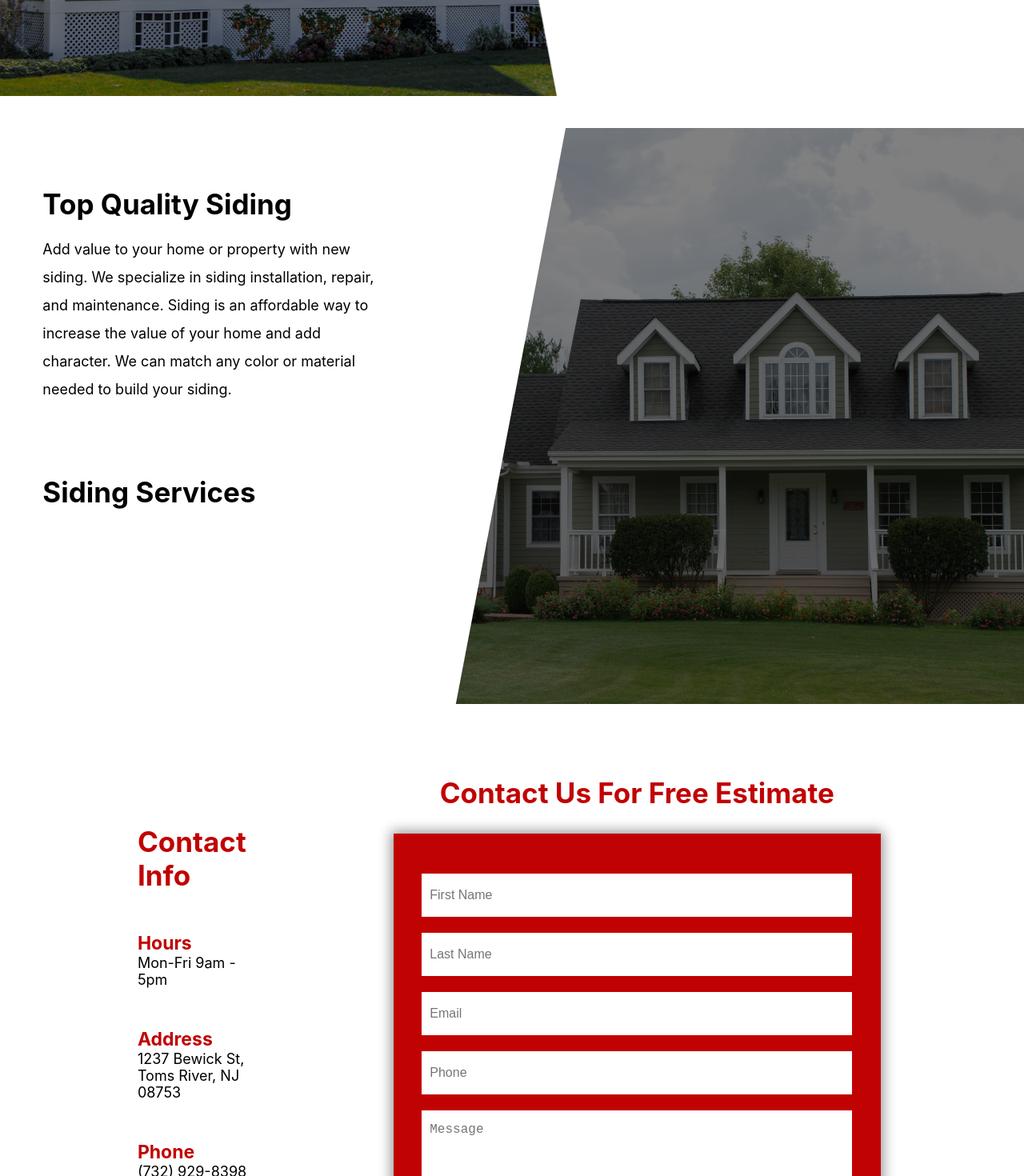
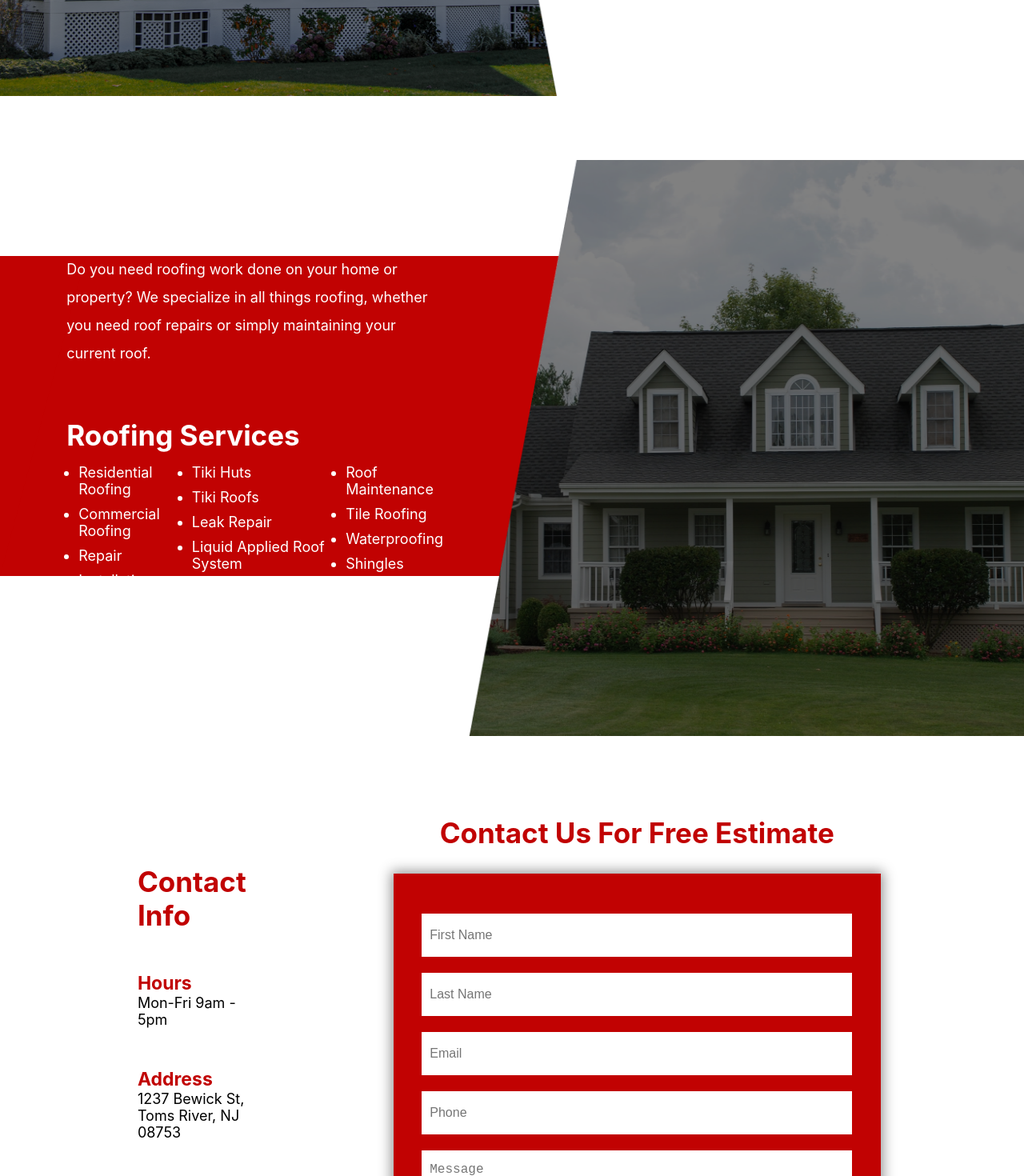
Before and after one commit to danlaratta/Roofing-Website-Redesign, a React (Create React App) app in the folder frontend/: page / in a window 1280 px wide. Shown: the part 2280-3750 px from the top of the page at 80% size. Built offline with nearby package versions, Linux system fonts and the light colour scheme.

Commit message:
scroll issue fix

```diff
--- a/frontend/src/components/Footer.jsx
+++ b/frontend/src/components/Footer.jsx
@@ -2,7 +2,6 @@ import React from 'react'
 import styled from 'styled-components/macro'
 import LogoImg from '../assets/logo1.png'
 import { Link } from 'react-scroll'
-import { HiOutlineLocationMarker, HiOutlinePhone, HiOutlineMail } from 'react-icons/hi'
 
 const Container = styled.div`
     width: 100%;
@@ -24,21 +23,10 @@ const Section = styled.div`
     justify-content: space-around;
 `
 
-const SectionItem = styled.div`
-    display: flex;
-    align-items: center;
-    gap: 0.5rem;
-`
-
 const LogoLink = styled(Link)`
     cursor: pointer;
     color: #fff;
     padding-left: 2rem;
-`
-
-const Icon = styled.div`
-    color: #fff;
-    font-size: 2rem;
 `
 
 const Text = styled.span`
@@ -51,26 +39,15 @@ const Footer = () => {
         <Container id='contact'>
             <Wrapper>
                 <Section>
-                    <SectionItem>
                     <LogoLink to="hero" spy={true} smooth={true} offset={0} duration={500}>
                         <img src={LogoImg} alt='logo' style={{width: '70%'}} />
                     </LogoLink>
-                    </SectionItem>
 
-                    <SectionItem>
-                        <Icon> <HiOutlineLocationMarker /> </Icon>
                     <Text> 1237 Bewick St, Toms River, NJ 08753 </Text>
-                    </SectionItem>
 
-                    <SectionItem>
-                        <Icon> <HiOutlinePhone /> </Icon>
                     <Text> (732) 929-8398 </Text>
-                    </SectionItem>
 
-                    <SectionItem>
-                        <Icon> <HiOutlineMail /> </Icon>
                     <Text> Advancedroofing96@gmail.com </Text>
-                    </SectionItem>
                 </Section>
 
             </Wrapper>
--- a/frontend/src/components/Navbar.jsx
+++ b/frontend/src/components/Navbar.jsx
@@ -8,8 +8,7 @@ import { motion } from 'framer-motion'
 const Container = styled.div`
     width: 100%;
     height: 10vh;
-    /* background-color: ${props => props.color === 1 ? "#fff" : "rbga(0, 0, 0, 0)"}; */
-    background-color: ${props => props.color === 1 ? "rgba(255, 255, 255, 0.5)" : "rbga(0, 0, 0, 0)"};
+    background-color: ${props => props.color === 1 ? "#fff" : "rbga(0, 0, 0, 0)"};
     position: fixed;
     z-index: 10;
     box-shadow: ${props => props.color === 1 ? "0rem 0.2rem 0.8rem #565656" : "none"};
--- a/frontend/src/pages/ContactSection.jsx
+++ b/frontend/src/pages/ContactSection.jsx
@@ -9,7 +9,7 @@ const Container = styled.div`
 `
 
 const Wrapper = styled(motion.div)`
-    min-height: 89vh;
+    min-height: 100vh;
     display: flex;
     position: relative;
 `
@@ -18,6 +18,7 @@ const ContactContainer = styled(motion.div)`
     flex: 3;
     display: flex;
     justify-content: flex-end;
+    margin-top: 5rem;
 `
 
 const Section = styled.div`
@@ -56,6 +57,7 @@ const Text = styled.span`
 `
 
 const FormContainer = styled(motion.div)`
+    margin-top: 5rem;
     flex: 9;
     width: 100%;
     display: flex;
@@ -274,7 +276,7 @@ const ContactSection = () => {
             x: 0,
             opacity: 1,
             transition: {
-                duration: 0.8,
+                duration: 0.7,
             }
         },
     }
--- a/frontend/src/pages/SidingSection.jsx
+++ b/frontend/src/pages/SidingSection.jsx
@@ -3,39 +3,70 @@ import styled from 'styled-components/macro'
 import SidingBG from '../assets/siding.png'
 import { motion } from 'framer-motion'
 
+
 const Container = styled.div`
     min-height: 100vh;
     width: 100%;
-    background-image: url(${SidingBG});
-    background-position: center;
-    background-repeat: no-repeat;
-    background-size: 100%;
 `
 
 const Wrapper = styled.div`
     display: flex;
+    align-items: center;
+    position: relative;
 `
 
 
-const LeftSection = styled.div`
-    flex: 5;
+const BgImage = styled(motion.img)`
+    width: 54.5%;
+    height: 90%;
+    position: absolute;
+    right: 0;
+    bottom: 0;
+
 `
 
-const RightSection = styled.div`
-    flex: 7;
-    min-height: 89vh;
+const RedBg = styled(motion.div)`
+    height: 50vh;
+    width: 55%;
+    background-color: var(--red);
+    position: absolute;
+    left: 0;
+    z-index: -5;
+
+    &:after {
+        content: " ";
+        position: absolute;
+        display: block;
+        width: 100%;
+        height: 100%;
+        top: 0;
+        left: 0;
+        z-index: -1;
+        background-color: var(--red);
+        transform-origin: bottom left;
+        -ms-transform: skew(-15deg, 0deg);
+        -webkit-transform: skew(-15deg, 0deg);
+        transform: skew(-15deg, 0deg);
+    }
+`
+
+const LeftSection = styled.div`
+    flex: 6;
+    min-height: 100vh;
     display: flex;
+    justify-content: flex-start;
     align-items: center;
 `
 
 
 const LeftWrapper = styled(motion.div)`
-    flex: 6;
     display: flex;
     flex-direction: column;
     justify-content: center;
-    gap: 10%;
-    height: 89vh;
+    gap: 4.6rem;
+    width: 45%;
+    padding-left: 2%;
+
 `
 
 const TopSection = styled(motion.div)`
@@ -51,14 +82,14 @@ const SectionContainer = styled.div`
 
 const Title = styled.span`
     font-size: 3.5rem;
-    color: #000;
+    color: #fff;
     font-weight: bold;
 `
 
 const Text = styled.p`
     font-size: 1.8rem;
     line-height: 3.5rem;
-    color: #000;
+    color: #fff;
 `
 
 const BottomSection = styled(motion.div)`
@@ -90,7 +121,39 @@ const ServiceItems = styled.li`
 
 
 const SidingSection = () => {
+
     // VARIANTS
+    const ImageVariants = {
+        hidden: {
+            opacity: 0,
+            x: 300,
+        },
+
+        show: {
+            opacity: 1,
+            x: 0,
+            transition: {
+                duration: 0.8,
+            }
+        }
+    }
+
+    const RedVariants = {
+        hidden: {
+            opacity: 0,
+            x:-300,
+        },
+
+        show: {
+            opacity: 1,
+            x: 0,
+            transition: {
+                delay: 0.5,
+                duration: 0.8,
+            }
+        }
+    }
+
     const TextContainerVariants = {
         hidden: {
             opacity: 0,
@@ -102,6 +165,7 @@ const SidingSection = () => {
             x: 0,
             transition: {
                 duration: 1,
+                delayChildren: 1,
                 staggerChildren: 0.4,
             }
         }
@@ -123,9 +187,22 @@ const SidingSection = () => {
     }
 
     return (
-
         <Container id='siding'>
             <Wrapper>
+                <BgImage src={SidingBG}
+                    variants= { ImageVariants }
+                    initial= 'hidden'
+                    whileInView="show"
+                    viewport={{ once: false, amount: .5 }}
+                />
+
+                <RedBg
+                    variants= { RedVariants }
+                    initial= 'hidden'
+                    whileInView="show"
+                    viewport={{ once: false, amount: .5 }}>
+                </RedBg>
+
                 <LeftSection>
                     <LeftWrapper
                         variants= { TextContainerVariants }
@@ -133,43 +210,54 @@ const SidingSection = () => {
                         whileInView="show"
                         viewport={{ once: false, amount: .5 }}
                     >
-                        <TopSection variants= { TextChildrenVariants }>
+                        <TopSection
+                            variants= { TextChildrenVariants }
+                        >
                             <SectionContainer>
-                                <Title> Top Quality Siding </Title>
+                                <Title> Roofing Experts </Title>
 
                                 <Text>
-                                    Add value to your home or property with new siding. We specialize in siding installation, repair, and maintenance.
-                                    Siding is an affordable way to increase the value of your home and add character. We can match any color or material
-                                    needed to build your siding.
+                                    Do you need roofing work done on your home or property?  We specialize in all
+                                    things roofing, whether you need roof repairs or simply maintaining your current roof.
                                 </Text>
                             </SectionContainer>
                         </TopSection>
 
-                        <BottomSection variants= { TextChildrenVariants }>
+                        <BottomSection
+                            variants= { TextChildrenVariants }
+                        >
                             <SectionContainer>
-                                <Title> Siding Services </Title>
+                                <Title> Roofing Services </Title>
 
                                 <ListContainer>
                                     <ServiceList>
-                                        <ServiceItems> Residential Siding </ServiceItems>
-                                        <ServiceItems> Commercial Siding </ServiceItems>
+                                        <ServiceItems> Residential Roofing </ServiceItems>
+                                        <ServiceItems> Commercial Roofing </ServiceItems>
+                                        <ServiceItems> Repair </ServiceItems>
+                                        <ServiceItems> Installation </ServiceItems>
+                                        <ServiceItems> Maintenance </ServiceItems>
                                     </ServiceList>
 
                                     <ServiceList>
-                                        <ServiceItems> Repair </ServiceItems>
-                                        <ServiceItems> Installation </ServiceItems>
+                                        <ServiceItems> Tiki Huts </ServiceItems>
+                                        <ServiceItems> Tiki Roofs </ServiceItems>
+                                        <ServiceItems> Leak Repair </ServiceItems>
+                                        <ServiceItems> Liquid Applied Roof System </ServiceItems>
+                                        <ServiceItems> Metal Roofing </ServiceItems>
                                     </ServiceList>
 
                                     <ServiceList>
-                                        <ServiceItems> Maintenance </ServiceItems>
+                                        <ServiceItems> Roof Maintenance </ServiceItems>
+                                        <ServiceItems> Tile Roofing </ServiceItems>
+                                        <ServiceItems> Waterproofing </ServiceItems>
+                                        <ServiceItems> Shingles </ServiceItems>
+                                        <ServiceItems> Roof Coatings </ServiceItems>
                                     </ServiceList>
                                 </ListContainer>
                             </SectionContainer>
                         </BottomSection>
                     </LeftWrapper>
                 </LeftSection>
-
-                <RightSection> </RightSection>
             </Wrapper>
         </Container>
     )
```
Also changed, not shown: frontend/src/assets/siding.png. Lines whose indentation alone changed are shown as unchanged.
